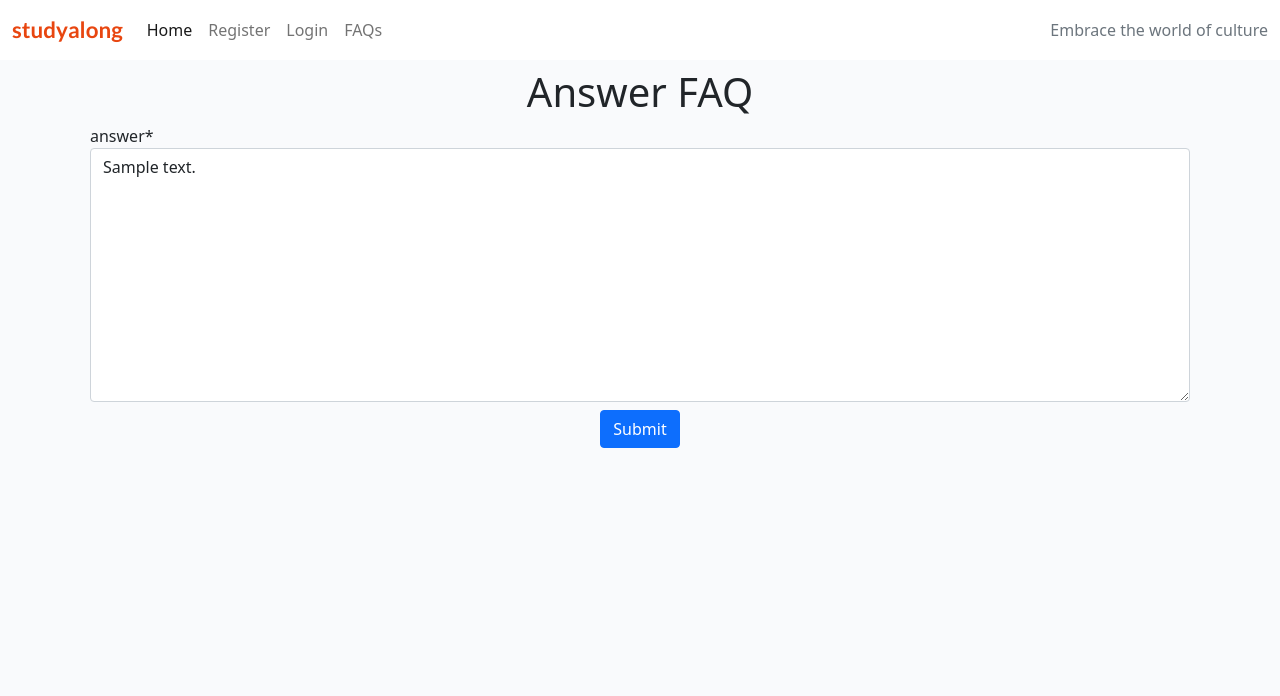
After one commit to Rupa830904/Project-Portfolio4-Studyalongcultureschool, a Django app: page /faq/ans-faq/1/ in a window 1280 px wide. The commit adds this page. Shown: the top 696 px of the page. Run offline with Django 3.2, Linux system fonts and the light colour scheme; tables that the repository leaves empty hold one stand-in row (values such as "Sample post"); some libraries are stand-ins or nearby versions.

Commit message:
Design Answer FAQ form,view and template

```diff
--- a/faq/forms.py
+++ b/faq/forms.py
@@ -6,18 +6,27 @@ from .models import faq
 from django.contrib.auth.models import User
 
 class QuestionForm(forms.ModelForm):
-    """ Form to create a Booking"""
+    """ Form to ask a question"""
     class Meta:
         model = faq
         fields = ['name','email','question']
         name = forms.CharField()
         email = forms.CharField()
         question = forms.CharField()
-        #days = widgets = { 'days': forms.CheckboxSelectMultiple }
-        #booking_name = forms.CharField(widget=RichTextWidget())
 
         labels = {
             'name': 'name',
             'email': 'Email',
             'question' : 'question',
         }
+
+class AnswerForm(forms.ModelForm):
+    """ Form to answer a question"""
+    class Meta:
+        model = faq
+        fields = ['answer']
+        answer = forms.CharField()
+
+        labels = {
+            'answer' : 'answer',
+        }
--- a/faq/models.py
+++ b/faq/models.py
@@ -6,7 +6,7 @@ class faq(models.Model):
     name = models.CharField(max_length=80)
     email = models.EmailField()
     question = models.TextField()
-    answer = models.TextField()
+    answer = models.TextField(default = "We will get back to you soon")
 
     class Meta:
         ordering = ["-question"]
--- /dev/null
+++ b/faq/templates/answer_faq.html
@@ -0,0 +1,19 @@
+{% extends "base.html" %}
+
+{% block content %}
+
+{% load crispy_forms_tags %}
+
+<div class="container">
+    <form method="POST" enctype="multipart/form-data" class="p-2 form">
+        <h1 class="text-center">Answer FAQ</h1>
+        {% csrf_token %}
+        {{ form.media }}
+        {{ form| crispy }}
+        <div class="text-center">
+            <button type="Post" class="btn btn-primary mt-2">Submit</button>
+        </div>
+    </form>
+</div>
+
+{%endblock%}
--- a/faq/urls.py
+++ b/faq/urls.py
@@ -4,4 +4,5 @@ from django.urls import path, reverse
 urlpatterns = [
     path('', views.Faqlist.as_view(), name='faq'),
     path('post-faq/', views.Postquestion.as_view(), name='ask_faq'),
+    path('ans-faq/<slug:pk>/', views.Ansquestion.as_view(), name='ans_faq'),
 ]
--- a/faq/views.py
+++ b/faq/views.py
@@ -3,7 +3,7 @@ from django.contrib.auth.mixins import LoginRequiredMixin, UserPassesTestMixin
 from django.views import generic
 from django.views.generic import ListView, CreateView, UpdateView, DeleteView
 from .models import faq
-from .forms import QuestionForm
+from .forms import QuestionForm, AnswerForm
 from django.contrib.auth.models import User
 
 # Create your views here.
@@ -21,3 +21,10 @@ class Postquestion(CreateView):
     form_class = QuestionForm
     template_name = "create_faq.html"
     success_url = '/'
+
+class Ansquestion(UpdateView):
+    """ Create Booking View """
+    model = faq
+    form_class = AnswerForm
+    template_name = "answer_faq.html"
+    success_url = '/'
```
Also changed, not shown: faq/templates/faq.html (+6 -2 lines), faq/migrations/0002_alter_faq_answer.py (added), faq/migrations/0003_alter_faq_answer.py (added), faq/migrations/0004_alter_faq_answer.py (added).
